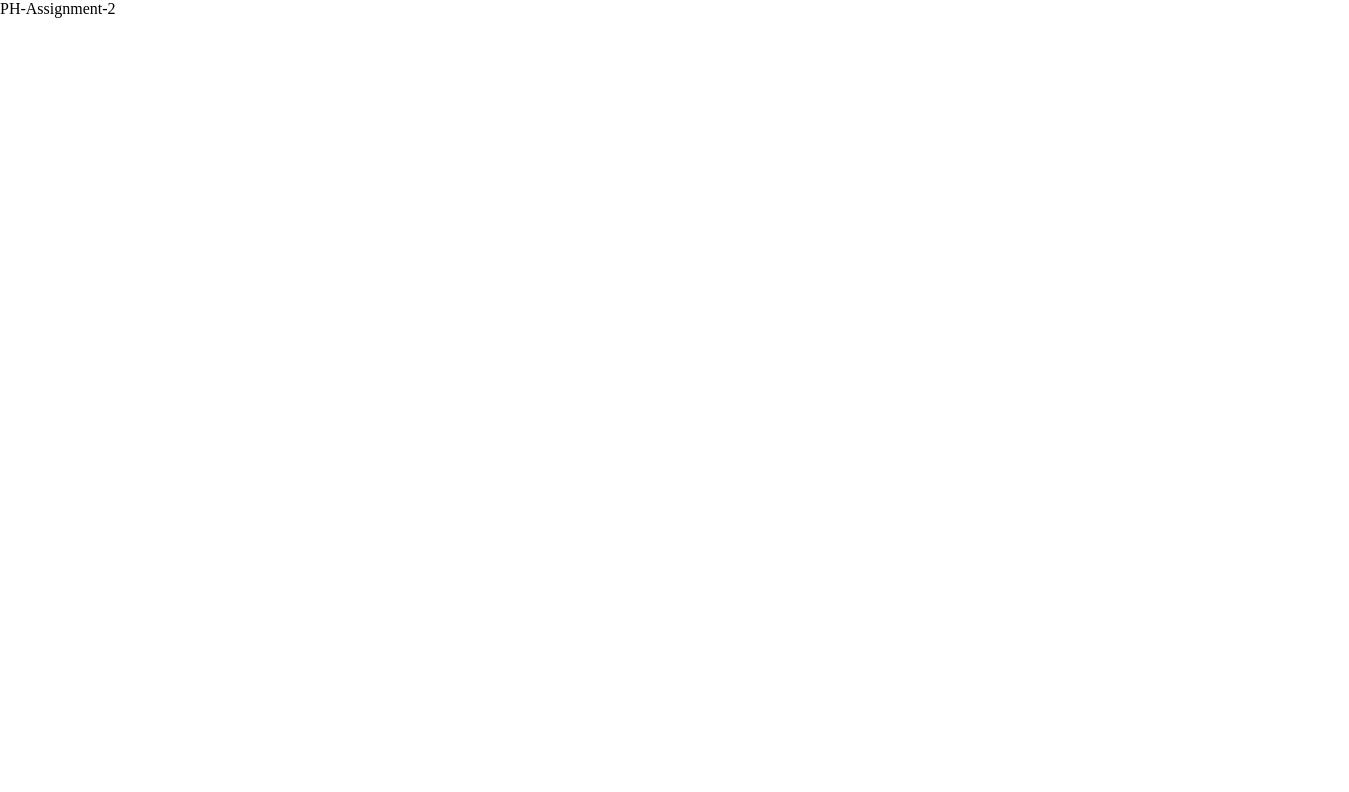
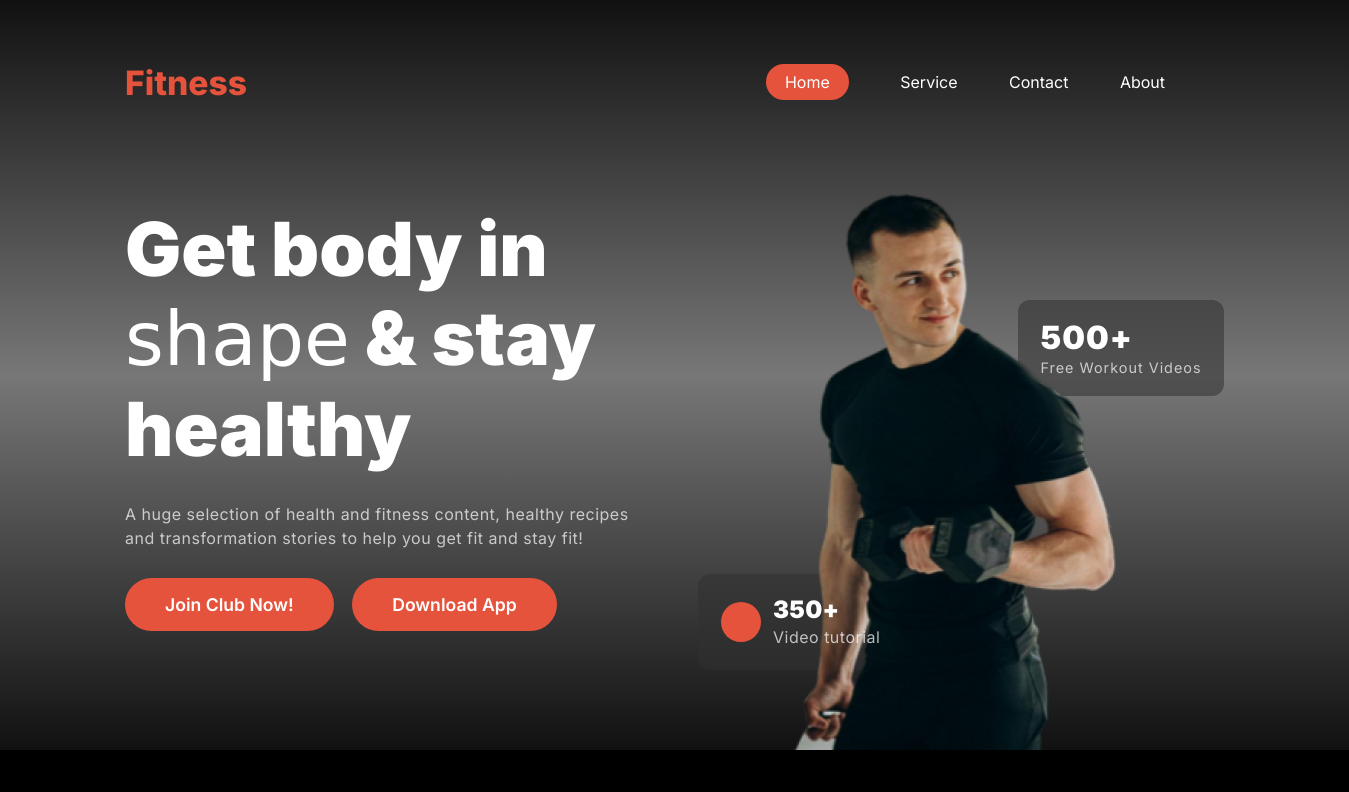
Before and after one commit to Imam-Hasan-0/PH-Assignment-2, a plain HTML site: page index.html in a window 1280 px wide. Shown: the whole page, 1349 px wide, since content can reach past the window. Drawn offline with Linux system fonts and the light colour scheme; a web font is replaced by a local one.

Commit message:
header section complete

```diff
--- a/index.html
+++ b/index.html
@@ -7,6 +7,56 @@
     <link rel="stylesheet" href="/styles/styles.css">
 </head>
 <body>
-    PH-Assignment-2
+    <header class="container">
+        <nav class="nav-container">
+            <h3 class="logo">Fitness</h3>
+            <ul class="nav-link">
+                <li>
+                    <a href=""><span class="home-link">Home</span></a>
+                    <a href="">Service</a>
+                    <a href="">Contact</a>
+                    <a href="">About</a>
+                </li>
+            </ul>
+        </nav>
+
+        <section class="nav-body-container">
+            <div>
+                <h1 class="nav-title">Get body in<br><span class="curve-font">shape</span> & stay<br>healthy</h1>
+                <p class="nav-disc">A huge selection of health and fitness content, healthy recipes<br>and transformation stories to help you get fit and stay fit!</p>
+                <div class="nav-btn">
+                    <button>Join Club Now!</button>
+                    <button>Download App</button>
+                </div>
+            </div>
+            <div class="nav-picture">
+                <img src="./images/Images 2.png" alt="">
+                <div class="nav-card-1">
+                    <div class="ball">
+
+                    </div>
+                    <div class="card-text">
+                        <h4>350+</h4>
+                        <p>Video tutorial</p>
+                    </div>
+                </div>
+
+                <div class="nav-card-2">
+                    <div class="card-2-text">
+                        <h4>500+</h4>
+                        <p>Free Workout Videos</p>
+                    </div>
+                </div>
+            </div>
+        </section>
+
+
+    </header>
+
+    <main>
+        <div>
+            <h1>imamhasan</h1>
+        </div>
+    </main>
 </body>
 </html>
--- a/styles/styles.css
+++ b/styles/styles.css
@@ -1,4 +1,171 @@
+@import url('https://fonts.googleapis.com/css2?family=Aguafina+Script&family=Inter:wght@100..900&family=Pinyon+Script&display=swap');
+@import url('https://fonts.googleapis.com/css2?family=Inter:wght@100..900&display=swap');
+
 *{
     margin: 0;
     padding: 0;
+    font-family: "Inter", sans-serif;
 }
+
+body{
+    background-color: black;
+}
+
+.container{
+    width: 1099px;
+    height: 660px;
+    padding:55px 125px 35px 125px;
+    background: linear-gradient(rgb(17, 17, 17), rgb(119, 119, 119, 90), rgb(17, 17, 17));
+}
+
+.nav-container{
+    display: flex;
+    justify-content: space-between;
+    height: 55px;
+    width: 1040px;
+    align-items: center;
+
+}
+
+.logo{
+    color: rgb(230, 83, 60);
+    font-size: 2.1rem;
+    font-weight: 800;
+}
+
+.nav-link{
+    list-style: none;
+}
+
+.home-link{
+    background-color: rgb(230, 83, 60);
+    padding: 8px 19px;
+    border-radius: 46px;
+}
+
+.nav-link li a{
+    margin-left: 47px;
+    text-decoration: none;
+    color: white;
+    font-size: 1rem;
+    font-weight: 400;
+    line-height: 120%;
+}
+
+.nav-title{
+    color: white;
+    font-size: 4.66rem;
+    font-weight: 900;
+    line-height: 120%;
+    margin-top: 95px;
+}
+
+.curve-font{
+    font-family: "Aguafina Script", cursive;
+    font-weight: 400;
+}
+
+.nav-disc{
+    color: white;
+    Font-weight: 400;
+    font-size: 1rem;
+    Letter-spacing: 0.5px;
+    line-height: 24px;
+    margin-top: 28px;
+    opacity: 0.7;
+}
+
+.nav-btn button{
+    padding: 16px 40px;
+    margin-top: 28px;
+    background-color: rgb(230, 83, 60);
+    border-radius: 42px;
+    margin-right: 14px;
+    color: white;
+    font-size: 1.1rem;
+    font-weight: 600;
+    border: none;
+}
+
+.nav-body-container{
+    display: flex;
+    justify-content: space-between;
+}
+
+.nav-picture{
+    margin-top: 60px;
+}
+
+.nav-card-1{
+    width: 206px;
+    height: 96px;
+    background: rgba(48, 48, 48, 0.54);
+    border-radius: 12px;
+    box-sizing: border-box;
+    color: white;
+    display: flex;
+    align-items: center;
+    margin-left: -90px;
+    margin-top: -180px;
+}
+
+img{
+    width: 350px;
+    height: 580px;
+}
+
+.ball{
+    width: 40px;
+    height: 40px;
+    background: rgb(230, 83, 60);
+    border-radius: 50%;
+    margin: 28px 12px 28px 23px;
+}
+
+.card-text{
+    margin: 20px 23px 20px 0px;
+}
+
+.card-text h4{
+    font-size: 1.5rem;
+    font-weight: 900;
+    line-height: 30px;
+    letter-spacing: 0.3px;
+}
+
+.card-text p{
+    font-size: 1rem;
+    font-weight: 400;
+    line-height: 24px;
+    letter-spacing: 0.5px;
+    opacity: 0.7;
+}
+
+.nav-card-2{
+    width: 206px;
+    height: 96px;
+    background: rgba(48, 48, 48, 0.54);
+    border-radius: 12px;
+    box-sizing: border-box;
+    color: white;
+    display: flex;
+    align-items: center;
+    justify-content: center;
+    margin-top: -370px;
+    margin-left: 230px;
+}
+
+.card-2-text h4{
+    font-size: 2rem;
+    font-weight: 900;
+    line-height: 40px;
+    letter-spacing: 1px;
+}
+
+.card-2-text p{
+    font-size: 0.9rem;
+    font-weight: 400;
+    line-height: 20px;
+    letter-spacing: 1px;
+    opacity: 0.7;
+}
```
